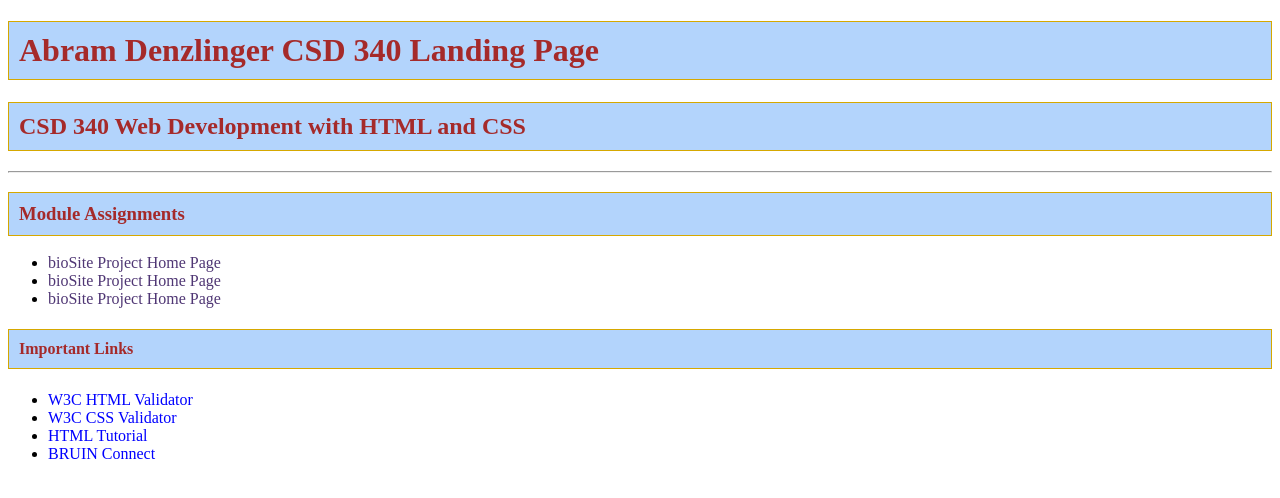
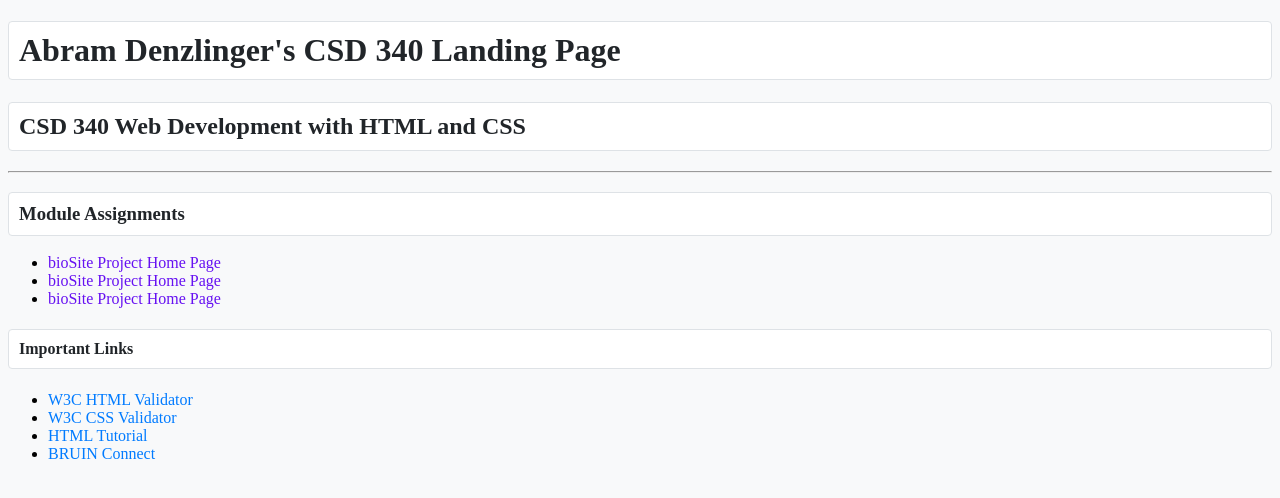
Before and after one commit to denzlinger-lab/csd-340, a plain HTML site: page index.html in a window 1280 px wide. Drawn offline with Linux system fonts and the light colour scheme.

Commit message:
another 1/19/26 push

```diff
--- a/index.html
+++ b/index.html
@@ -7,7 +7,7 @@
 </head>
 <body>
     <div id="container">
-        <h1>Abram Denzlinger
+        <h1>Abram Denzlinger's
             CSD 340 Landing Page
         </h1>
             <h2>CSD 340 Web Development with HTML and CSS</h2><hr>
--- a/site.css
+++ b/site.css
@@ -2,43 +2,51 @@
     margin: 50px 100px 0 100px;
 }
 
+body {
+    background-color: #F8F9Fa;
+}
+
 h1 {
-    background-color: #b3d4fc;
-    color: brown;
-    border: #D6A800 1px solid;
+    background-color: #FFFFFF;
+    color: #212529;
+    border: #DEE2E6 1px solid;
+    border-radius: 4px;
     padding: 10px;
 }
 
 h2 {
-    background-color: #b3d4fc;
-    color: brown;
-    border: #D6A800 1px solid;
+    background-color: #FFFFFF;
+    color: #212529;
+    border: #DEE2E6 1px solid;
+    border-radius: 4px;
     padding: 10px;
 }
 
 h3 {
-    background-color: #b3d4fc;
-    color: brown;
-    border: #D6A800 1px solid;
+    background-color: #FFFFFF;
+    color: #212529;
+    border: #DEE2E6 1px solid;
+    border-radius: 4px;
     padding: 10px;
 }
 
 h4 {
-    background-color: #b3d4fc;
-    color: brown;
-    border: #D6A800 1px solid;
+    background-color: #FFFFFF;
+    color: #212529;
+    border: #DEE2E6 1px solid;
+    border-radius: 4px;
     padding: 10px;
 }
 
 a {
-    color: blue;
+    color: #007BFF;
     text-decoration: none;
 }
 
 a:visited {
-    color: #4f3674;
+    color: #6610F2;
 }
 
 a:hover {
-    color: brown;
+    color: #0056B3;
 }
```
